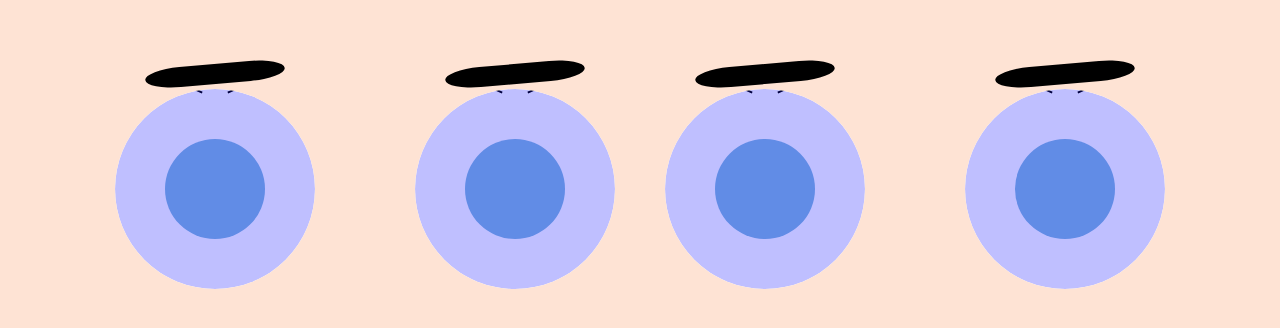
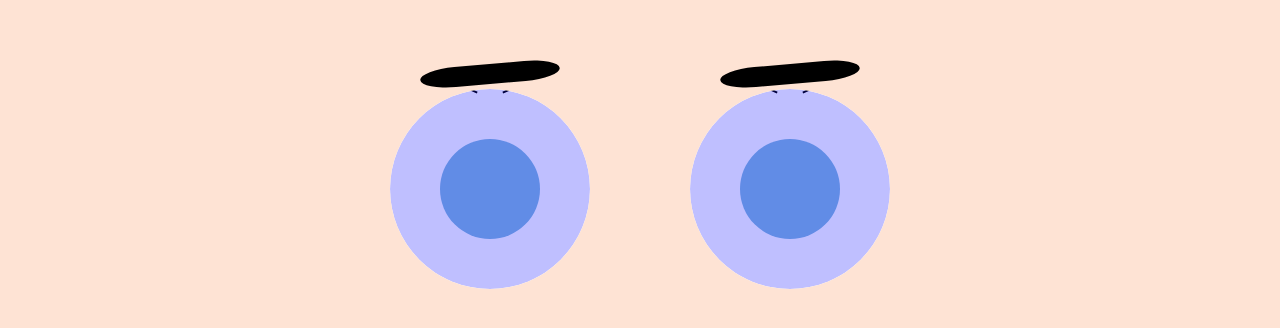
Before and after one commit to SteveNoyes/lashing, a plain HTML site: page index.html in a window 1280 px wide. Shown: the part 232-560 px from the top of the page. Drawn offline with Linux system fonts and the light colour scheme.

Commit message:
revert double set

```diff
--- a/index.html
+++ b/index.html
@@ -109,23 +109,6 @@
     </div>
   </div>
 
-  <div class="eyes">
-    <div class="eye-container">
-      <div class="eyebrow"></div>
-      <div class="eye eyelashes">
-        <div class="pupil"></div>
-        <div class="eyelid"></div>
-      </div>
-    </div>
-    <div class="eye-container">
-      <div class="eyebrow"></div>
-      <div class="eye eyelashes">
-        <div class="pupil"></div>
-        <div class="eyelid"></div>
-      </div>
-    </div>
-  </div>
-
   <script>
     var pupilLeft;
     var pupilTop;
```
